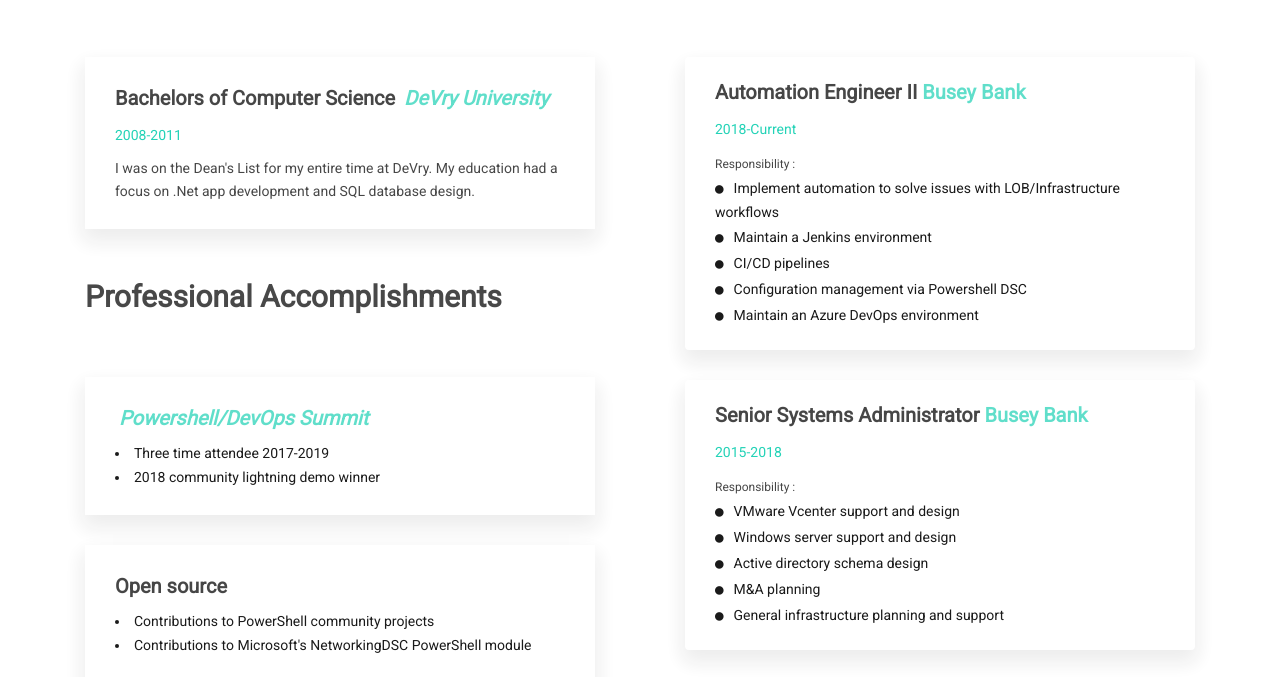
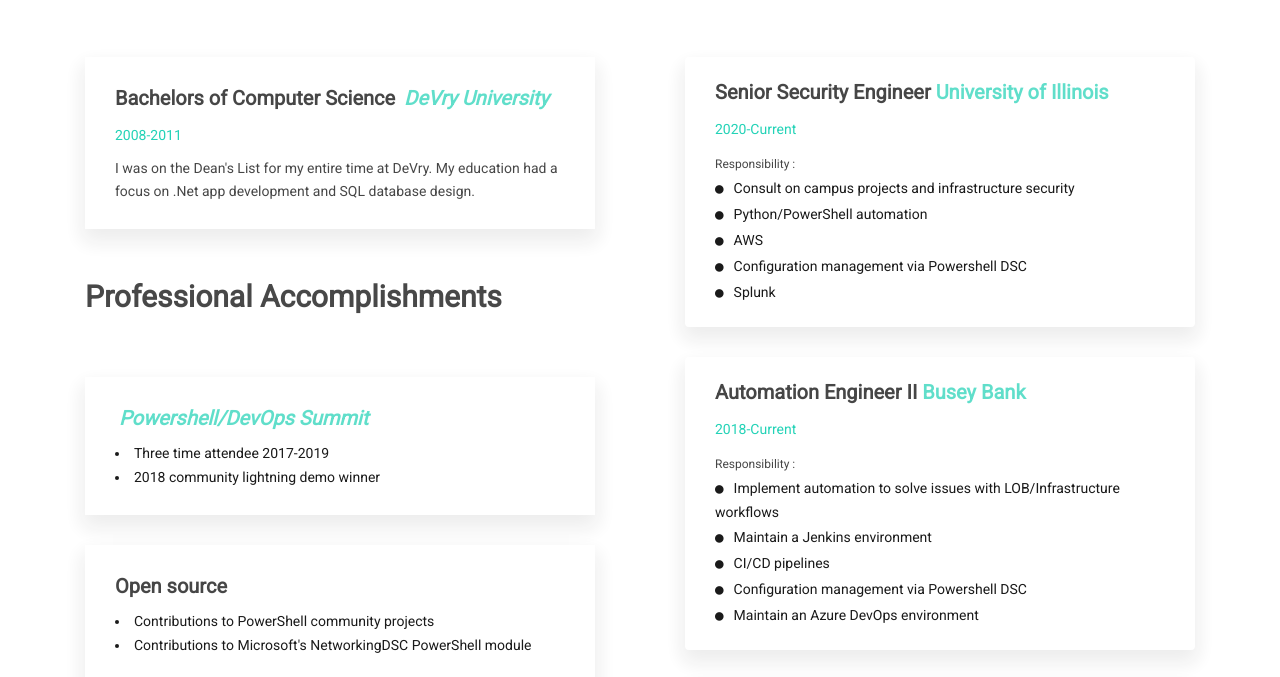
Before and after one commit to MKletz/mkletz.github.io, a plain HTML site: page index.html in a window 1280 px wide. Shown: the part 1910-2587 px from the top of the page. Drawn offline with Linux system fonts and the light colour scheme; some packages are replaced by stand-ins of ours.

Commit message:
added u of i

```diff
--- a/index.html
+++ b/index.html
@@ -273,6 +273,19 @@
                         <h3>Work Experience</h3>
                         <div class="mh-experience-deatils">
                            <div class="mh-work-item dark-bg wow fadeInUp" data-wow-duration="0.8s" data-wow-delay="0.7s">
+                              <h4>Senior Security Engineer <a href="https://www.busey.com">University of Illinois</a></h4>
+                              <div class="mh-eduyear">2020-Current</div>
+                              <span>Responsibility :</span>
+                              <ul class="work-responsibility">
+                                 <li><i class="fa fa-circle"></i>Consult on campus projects and infrastructure security</li>
+                                 <li><i class="fa fa-circle"></i>Python/PowerShell automation</li>
+                                 <li><i class="fa fa-circle"></i>AWS</li>
+                                 <li><i class="fa fa-circle"></i>Configuration management via Powershell DSC</li>
+                                 <li><i class="fa fa-circle"></i>Splunk</li>
+                              </ul>
+                           </div>
+                        <div class="mh-experience-deatils">
+                           <div class="mh-work-item dark-bg wow fadeInUp" data-wow-duration="0.8s" data-wow-delay="0.7s">
                               <h4>Automation Engineer II <a href="https://www.busey.com">Busey Bank</a></h4>
                               <div class="mh-eduyear">2018-Current</div>
                               <span>Responsibility :</span>
```
